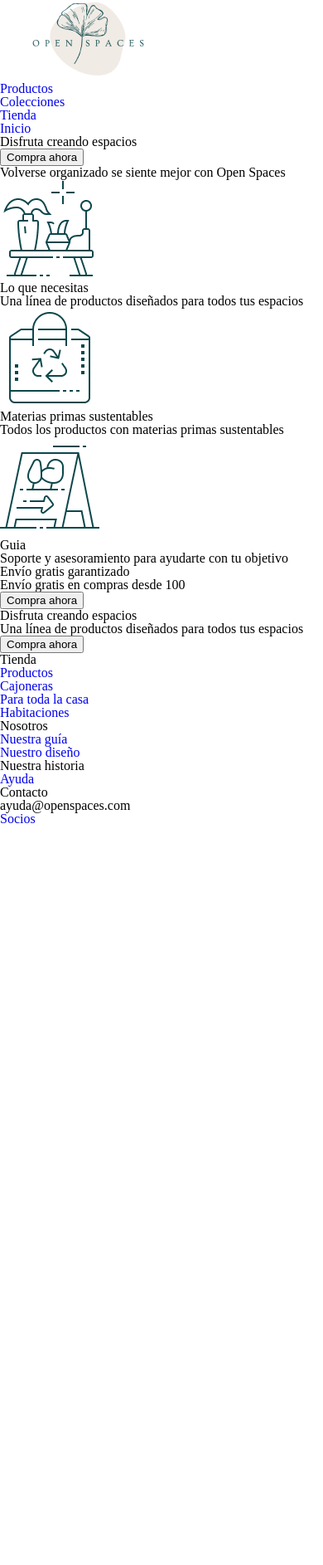
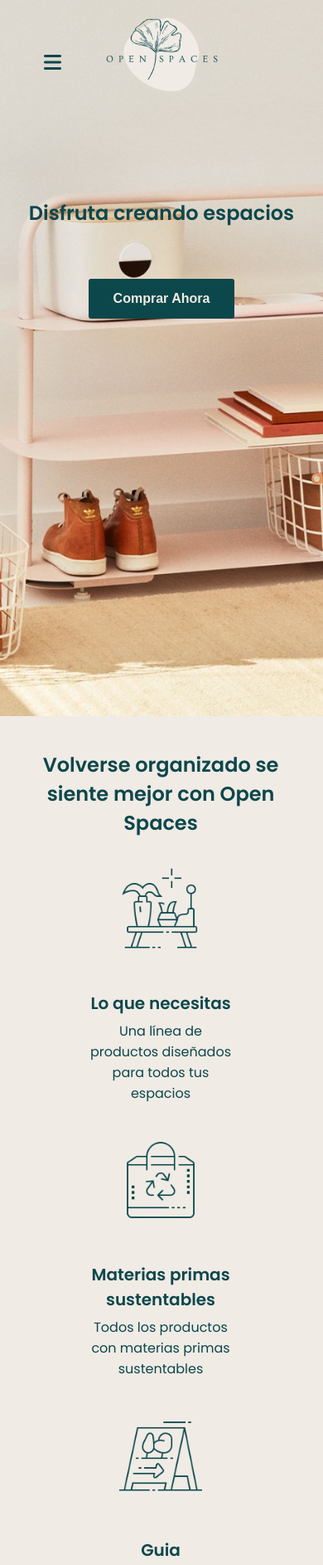
Before and after one commit to Adalab/modulo-1-evaluacion-final-vvarona, a website: page src/html/index.html in a window 390 px wide. Shown: the top 1886 px of the page at 83% size. Before the commit the page ends 995 px from the top, so only its background shows below. Drawn offline with nearby package versions, Linux system fonts and the light colour scheme; files that its build step writes are made by us from their sources; files whose address does not match are found by name.

Commit message:
added styles for header and benefits mobile

```diff
--- a/src/html/index.html
+++ b/src/html/index.html
@@ -4,6 +4,7 @@
     <meta charset="UTF-8" />
     <meta name="viewport" content="width=device-width, initial-scale=1" />
     <title>Open Spaces</title>
+    <script src="https://kit.fontawesome.com/42f94e8bfe.js" crossorigin="anonymous"></script>
     <link rel="preconnect" href="https://fonts.googleapis.com">
     <link rel="preconnect" href="https://fonts.gstatic.com" crossorigin>
     <link href="https://fonts.googleapis.com/css2?family=Poppins:wght@400;600&display=swap" rel="stylesheet">
@@ -12,42 +13,10 @@
   </head>
 
   <body>
-    <header>
-      <img src="./assets/images/logo.png" alt="Open Spaces Logo" title="Open Spaces Logo">
-      <nav class="nav">
-        <ul class="nav-list">
-          <li><a href="https://adalab.es/" target="_blank" rel="noopener noreferrer">Productos</a></li>
-          <li><a href="https://adalab.es/" target="_blank" rel="noopener noreferrer">Colecciones</a></li>
-          <li><a href="https://adalab.es/" target="_blank" rel="noopener noreferrer">Tienda</a></li>
-          <li><a href="https://adalab.es/" target="_blank" rel="noopener noreferrer">Inicio</a></li>
-        </ul>
-        <h1 class="title">Disfruta creando espacios</h1>
-        <button class="hero-button">Compra ahora</button>
-    </header>
+    <include src="./partials/header.html"></include>
 
     <main class="main">
-        <section class="benefits">
-          <h2 class="benefits-title">Volverse organizado se siente mejor con Open Spaces</h2>
-
-          <article class="benefits-card">
-            <img src="./assets/images/icon_1.png" alt="Lo que necesitas" class="benefit-images">
-            <h3 class="benefit-card-title">Lo que necesitas</h3>
-            <p class="benefit-card-text">Una línea de productos diseñados para todos tus espacios</p>
-          </article>
-
-          <article class="benefits-card">
-            <img src="./assets/images/icon_2.png" alt="Lo que necesitas" class="benefit-images">
-            <h3 class="benefit-card-title">Materias primas sustentables</h3>
-            <p class="benefit-card-text">Todos los productos con materias primas sustentables</p>
-          </article>
-
-          <article class="benefits-card">
-            <img src="./assets/images/icon_3.png" alt="Lo que necesitas" class="benefit-images">
-            <h3 class="benefit-card-title">Guia</h3>
-            <p class="benefit-card-text">Soporte y asesoramiento para ayudarte con tu objetivo</p>
-          </article>
-
-        </section>
+       <include src="./partials/benefits.html"></include>
 
         <section class="shipping">
           <h2 class="shipping-title">Envío gratis garantizado</h2>
@@ -67,7 +36,7 @@
     </main>
 
     <footer class="footer">
-
+      <i class="fa-solid fa-arrow-up"></i>
       <div class="footer-store">
         <h4 class="footer-store-title">Tienda</h4>
         <ul>
--- /dev/null
+++ b/src/html/partials/benefits.html
@@ -0,0 +1,22 @@
+<section class="benefits">
+    <h2 class="benefits__title">Volverse organizado se siente mejor con
+        Open Spaces</h2>
+
+    <article class="benefits__card">
+      <img src="./assets/images/icon_1.png" alt="Lo que necesitas" class="benefits__images">
+      <h3 class="benefits__card__title">Lo que necesitas</h3>
+      <p class="benefits__card__text">Una línea de productos diseñados para todos tus espacios</p>
+    </article>
+
+    <article class="benefits__card">
+      <img src="./assets/images/icon_2.png" alt="Lo que necesitas" class="benefits__images">
+      <h3 class="benefits__card__title">Materias primas sustentables</h3>
+      <p class="benefits__card__text">Todos los productos con materias primas sustentables</p>
+    </article>
+
+    <article class="benefits__card">
+      <img src="./assets/images/icon_3.png" alt="Lo que necesitas" class="benefits__images">
+      <h3 class="benefits__card__title">Guia</h3>
+      <p class="benefits__card__text">Soporte y asesoramiento para ayudarte con tu objetivo</p>
+    </article>
+  </section>
--- a/src/html/partials/header.html
+++ b/src/html/partials/header.html
@@ -1,4 +1,15 @@
-<header class="page__header">
-  <img src="./assets/images/logo-adalab.png" alt="Adalab">
-  <h1>@@title</h1>
+  <i class="fa-solid fa-bars fa-xl" title="menu"><a href="#"></a></i>
+  <header class="header">
+
+  <img src="./assets/images/logo.png" alt="Open Spaces Logo" title="Open Spaces Logo" class="os-logo">
+  <nav class="nav">
+    <ul class="nav-list">
+      <li><a href="https://adalab.es/" target="_blank" rel="noopener noreferrer">Productos</a></li>
+      <li><a href="https://adalab.es/" target="_blank" rel="noopener noreferrer">Colecciones</a></li>
+      <li><a href="https://adalab.es/" target="_blank" rel="noopener noreferrer">Tienda</a></li>
+      <li><a href="https://adalab.es/" target="_blank" rel="noopener noreferrer">Inicio</a></li>
+    </ul>
+  </nav>
+  <h1 class="title">Disfruta creando espacios</h1>
+  <button class="hero-button">Comprar ahora</button>
 </header>
--- a/src/scss/core/_reset.scss
+++ b/src/scss/core/_reset.scss
@@ -1,131 +1,5 @@
-/* http://meyerweb.com/eric/tools/css/reset/
-   v2.0 | 20110126
-   License: none (public domain)
-*/
-
-html,
-body,
-div,
-span,
-applet,
-object,
-iframe,
-h1,
-h2,
-h3,
-h4,
-h5,
-h6,
-p,
-blockquote,
-pre,
-a,
-abbr,
-acronym,
-address,
-big,
-cite,
-code,
-del,
-dfn,
-em,
-img,
-ins,
-kbd,
-q,
-s,
-samp,
-small,
-strike,
-strong,
-sub,
-sup,
-tt,
-var,
-b,
-u,
-i,
-center,
-dl,
-dt,
-dd,
-ol,
-ul,
-li,
-fieldset,
-form,
-label,
-legend,
-table,
-caption,
-tbody,
-tfoot,
-thead,
-tr,
-th,
-td,
-article,
-aside,
-canvas,
-details,
-embed,
-figure,
-figcaption,
-footer,
-header,
-hgroup,
-menu,
-nav,
-output,
-ruby,
-section,
-summary,
-time,
-mark,
-audio,
-video {
+* {
   margin: 0;
   padding: 0;
-  border: 0;
-  font-size: 100%;
-  font: inherit;
-  vertical-align: baseline;
-  text-decoration: none;
-}
-/* HTML5 display-role reset for older browsers */
-article,
-aside,
-details,
-figcaption,
-figure,
-footer,
-header,
-hgroup,
-menu,
-nav,
-section {
-  display: block;
 
 }
-body {
-  line-height: 1;
-}
-ol,
-ul {
-  list-style: none;
-}
-blockquote,
-q {
-  quotes: none;
-}
-blockquote:before,
-blockquote:after,
-q:before,
-q:after {
-  content: '';
-  content: none;
-}
-table {
-  border-collapse: collapse;
-  border-spacing: 0;
-}
--- a/src/scss/core/_variables.scss
+++ b/src/scss/core/_variables.scss
@@ -1,5 +1,6 @@
 // fonts
-$font-main: 'font-family: 'Poppins', sans-serif';
+
+$font-main: 'Poppins', sans-serif;
 
 // colors
 
@@ -9,3 +10,25 @@
 $color-footer-text: #b6c8c9;
 
 $color-secondary-light: #ffe0ce;
+
+@mixin titles($color) {
+    text-align: center;
+    font-family: $font-main;
+    font-weight: 600;
+    color: $color;
+    font-size: 24px;
+  }
+
+  @mixin hero-button {
+    text-transform: capitalize;
+    text-align: center;
+    color: $color-light;
+    font-size: 16px;
+    font-weight: 600;
+    background-color: $color-main;
+    height: 48px;
+    width: 176px;
+    padding: 12px 24px;
+    border-radius: 3px;
+    border: none;
+  }
--- a/src/scss/main.scss
+++ b/src/scss/main.scss
@@ -1,8 +1,9 @@
+
 @import 'core/variables';
 @import 'core/reset';
 @import 'components/code';
 @import 'components/links';
-@import 'layout/page';
+// @import 'layout/pages';
 @import 'layout/header';
 @import 'layout/footer';
 @import 'pages/index';
--- a/src/scss/pages/_index.scss
+++ b/src/scss/pages/_index.scss
@@ -1,4 +1,80 @@
-.main__list {
-  padding-left: 2rem;
-  padding-bottom: 20px;
+//1st section - header (must be flex)
+.header {
+  height: 100vh;
+  width: 100%;
+  padding-top: 19px;
+
+  display: flex;
+  flex-direction: column;
+  align-items: center;
+  justify-content:flex-start;
+  gap: 62px;
+
+
+  background: url('https://raw.githubusercontent.com/Adalab/modulo-1-evaluacion-final-vvarona/aa52b4e53c41cc19608ebdf4e4c32e69e9292e80/src/images/header.jpg');
+  background-size: cover;
+  background-repeat: no-repeat;
+  background-position: center;
 }
+
+.os-logo {
+  width: 213x;
+}
+
+.fa-bars {
+  color: $color-main;
+  padding: 20px;
+  margin: 55px 0 0 33px;
+  position: fixed;
+  box-sizing: border-box;
+}
+
+.nav-list {
+  display: none;
+}
+
+@mixin color-weight-text($txt-trnf) {
+  color: $color-light;
+  font-family: $font-main;
+  font-weight: 600;
+  text-transform: $txt-trnf;
+}
+
+.hero-button {
+  @include hero-button();
+}
+
+.title, .benefits__title {
+  @include titles($color-main)
+}
+//2nd section - benefits (must be grid)
+
+.benefits {
+  background-color: $color-light;
+  padding: 41px 47px 18px 45px;
+  display: grid;
+  grid-template-columns: 1;
+  justify-items: center;
+  text-align: center;
+
+  &__card {
+    color: $color-main;
+    font-family: $font-main;
+    font-size: 16px;
+    padding: 0 58px;
+    margin-top: 36px;
+    &__title{
+      font-size: 20px;
+    }
+    &__text{
+      margin: 6px;
+    }
+  }
+  &__images {
+    height: 100px;
+    margin-bottom: 42px
+  }
+  &__title {
+    @include titles($color-main);
+  }
+}
```
